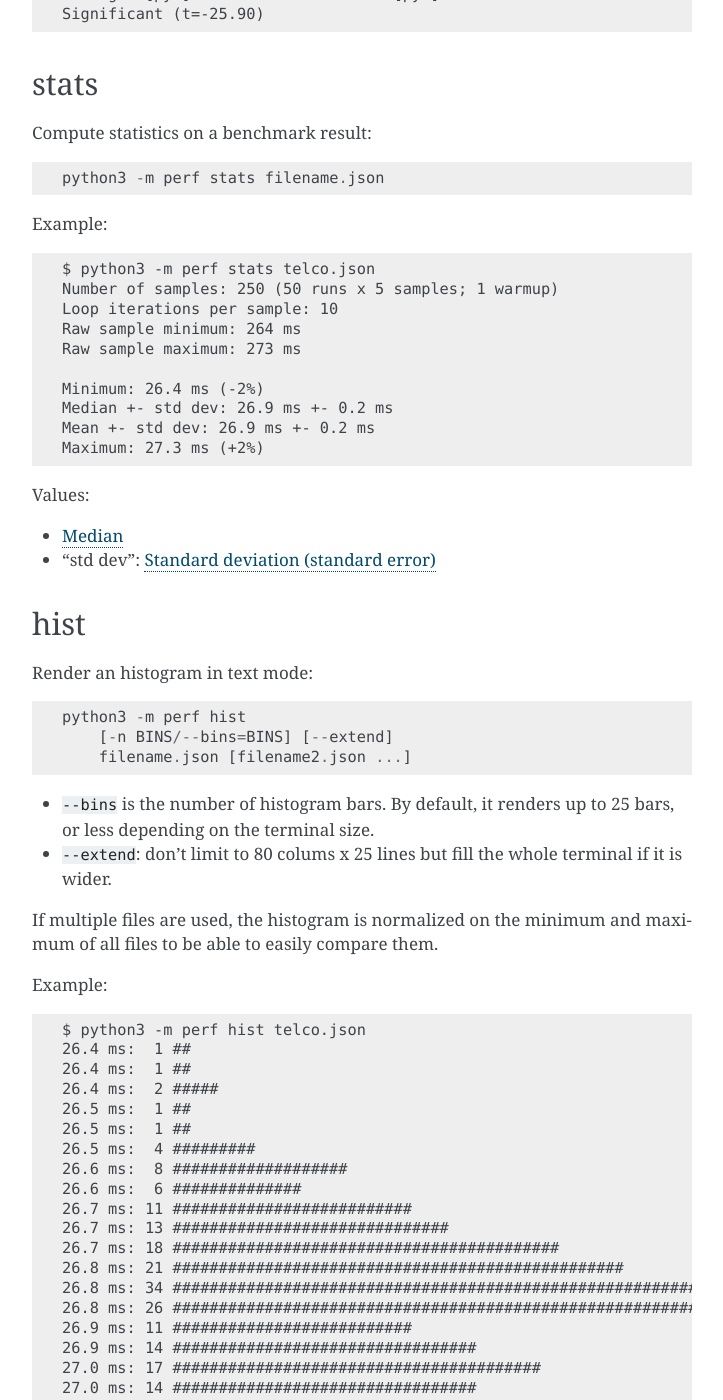
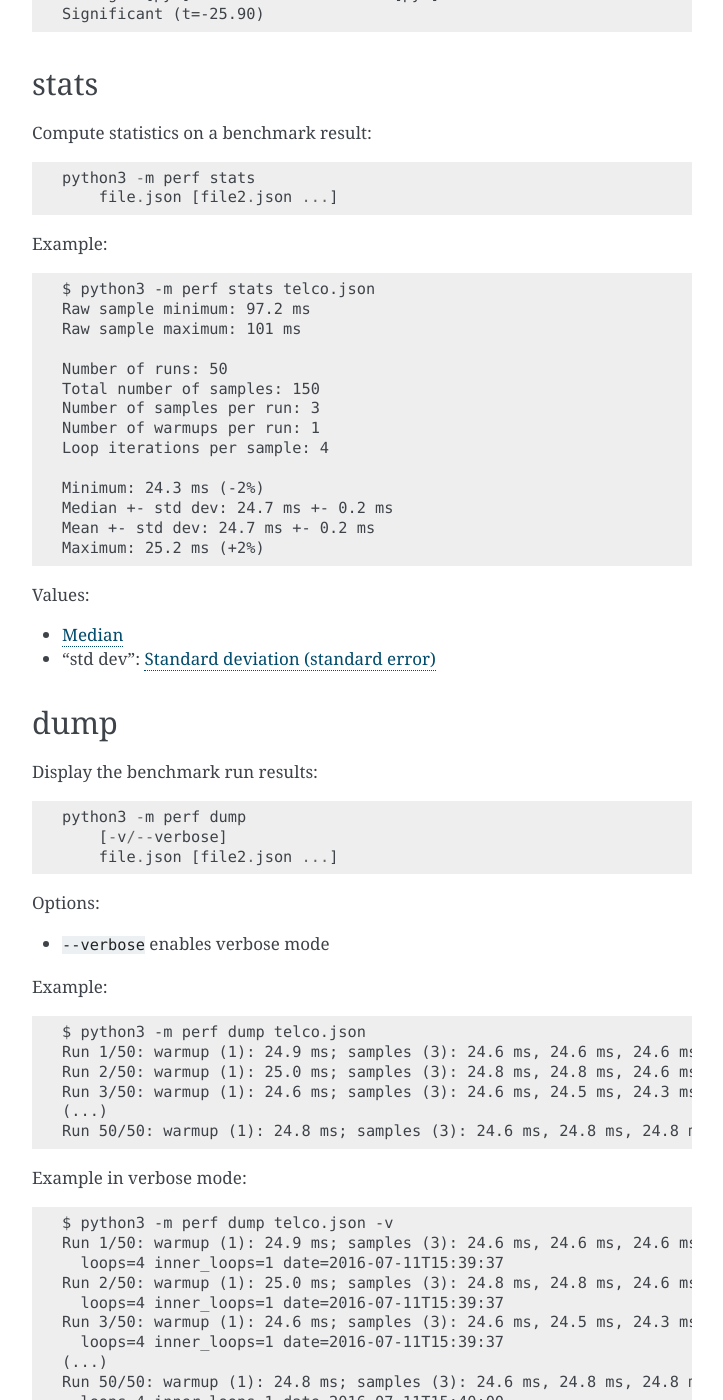
Before and after one commit to psf/pyperf, a Sphinx documentation site: the page built from doc/cli.rst, in a window 1280 px wide and 1400 px high, scrolled down 1500 px. Shown: the whole window, without its empty margins (388-1111 px from the left). Built offline with Sphinx 7.4.7, drawn with Linux system fonts in a browser that asks for light colours; some of the changed text lies outside the part shown.

Commit message:
add dump command
* rename collect_metadata() to collect_benchmark_metadata()
* add collect_run_metadata()
* regenerate tests/telco.json example: update tests using telco.json
* update documentation

```diff
--- a/TODO.rst
+++ b/TODO.rst
@@ -1,6 +1,7 @@
 TODO
 ====
 
+* cleanup --verbose in CLIs
 * really avoid removing existing file: open(name, 'x')
 * support 2^15 and/or 2**15 syntax for --loops
 * support --fast + -p1
--- a/doc/changelog.rst
+++ b/doc/changelog.rst
@@ -5,6 +5,7 @@ Version 0.7
 -----------
 
 * ``convert`` command: add ``--indent`` and ``--remove-warmups`` options
+* add ``dump`` command
 
 Version 0.6 (2016-07-06)
 ------------------------
--- a/doc/cli.rst
+++ b/doc/cli.rst
@@ -10,16 +10,17 @@ Show benchmarks of one or multiple benchmark suites::
 
     python3 -m perf show
         [-q/--quiet]
-        [-v/--verbose]
+        [-d/--dump]
         [-m/--metadata]
         |-g/--hist] [-t/--stats]
         [-b NAME/--name NAME]
         filename.json [filename2.json ...]
 
 * ``--quiet`` enables the quiet mode
-* ``--verbose`` enables the verbose mode
-* ``--metadata`` displays metadata: see :ref:`perf show metadata
-  <show_cmd_metadata>` command
+* ``--dump`` displays the benchmark run results,
+  see :ref:`perf dump <dump_cmd>` command
+* ``--metadata`` displays metadata: see :ref:`perf metadata
+  <metadata_cmd>` command
 * ``--hist`` displays an histogram of samples, see :ref:`perf hist <hist_cmd>`
   command
 * ``--stats`` displays statistics (min, max, ...), see :ref:`perf stats
@@ -27,6 +28,16 @@ Show benchmarks of one or multiple benchmark suites::
 * ``--name NAME`` only displays the benchmark called ``NAME``
 
 .. _show_cmd_metadata:
+
+Example in verbose mode::
+
+    $ python3 -m perf show -v run.json
+    Run 1/25: warmup (1): 555 ms; raw samples (3): 546 ms, 630 ms, 553 ms
+    Run 2/25: warmup (1): 572 ms; raw samples (3): 546 ms, 546 ms, 547 ms
+    (...)
+    Run 25/25: warmup (1): 602 ms; raw samples (3): 649 ms, 642 ms, 607 ms
+
+    Average: 56.3 ns +- 2.5 ns (25 runs x 3 samples; 1 warmup)
 
 Example with metadata::
 
@@ -80,20 +81,25 @@ stats
 
 Compute statistics on a benchmark result::
 
-    python3 -m perf stats filename.json
+    python3 -m perf stats
+        file.json [file2.json ...]
 
 Example::
 
     $ python3 -m perf stats telco.json
-    Number of samples: 250 (50 runs x 5 samples; 1 warmup)
-    Loop iterations per sample: 10
-    Raw sample minimum: 264 ms
-    Raw sample maximum: 273 ms
+    Raw sample minimum: 97.2 ms
+    Raw sample maximum: 101 ms
 
-    Minimum: 26.4 ms (-2%)
-    Median +- std dev: 26.9 ms +- 0.2 ms
-    Mean +- std dev: 26.9 ms +- 0.2 ms
-    Maximum: 27.3 ms (+2%)
+    Number of runs: 50
+    Total number of samples: 150
+    Number of samples per run: 3
+    Number of warmups per run: 1
+    Loop iterations per sample: 4
+
+    Minimum: 24.3 ms (-2%)
+    Median +- std dev: 24.7 ms +- 0.2 ms
+    Mean +- std dev: 24.7 ms +- 0.2 ms
+    Maximum: 25.2 ms (+2%)
 
 Values:
 
@@ -101,6 +107,43 @@ Values:
 * "std dev": `Standard deviation (standard error)
   <https://en.wikipedia.org/wiki/Standard_error>`_
 
+
+.. _dump_cmd:
+
+dump
+----
+
+Display the benchmark run results::
+
+    python3 -m perf dump
+        [-v/--verbose]
+        file.json [file2.json ...]
+
+Options:
+
+* ``--verbose`` enables verbose mode
+
+Example::
+
+    $ python3 -m perf dump telco.json
+    Run 1/50: warmup (1): 24.9 ms; samples (3): 24.6 ms, 24.6 ms, 24.6 ms
+    Run 2/50: warmup (1): 25.0 ms; samples (3): 24.8 ms, 24.8 ms, 24.6 ms
+    Run 3/50: warmup (1): 24.6 ms; samples (3): 24.6 ms, 24.5 ms, 24.3 ms
+    (...)
+    Run 50/50: warmup (1): 24.8 ms; samples (3): 24.6 ms, 24.8 ms, 24.8 ms
+
+Example in verbose mode::
+
+    $ python3 -m perf dump telco.json -v
+    Run 1/50: warmup (1): 24.9 ms; samples (3): 24.6 ms, 24.6 ms, 24.6 ms
+      loops=4 inner_loops=1 date=2016-07-11T15:39:37
+    Run 2/50: warmup (1): 25.0 ms; samples (3): 24.8 ms, 24.8 ms, 24.6 ms
+      loops=4 inner_loops=1 date=2016-07-11T15:39:37
+    Run 3/50: warmup (1): 24.6 ms; samples (3): 24.6 ms, 24.5 ms, 24.3 ms
+      loops=4 inner_loops=1 date=2016-07-11T15:39:37
+    (...)
+    Run 50/50: warmup (1): 24.8 ms; samples (3): 24.6 ms, 24.8 ms, 24.8 ms
+      loops=4 inner_loops=1 date=2016-07-11T15:40:00
 
 .. _hist_cmd:
 
--- a/doc/text_runner.rst
+++ b/doc/text_runner.rst
@@ -45,12 +45,15 @@ Output options
 
 Options::
 
+    [-d/--dump]
     [-m/--metadata]
     [-g/--hist]
     [-t/--stats]
     [-v/--verbose]
     [-q/--quiet]
 
+* ``--dump`` displays the benchmark run results,
+  see :ref:`perf dump <dump_cmd>` command
 * ``--metadata`` displays metadata: see :ref:`perf show metadata
   <show_cmd_metadata>` command
 * ``--hist`` displays an histogram of samples, see :ref:`perf hist <hist_cmd>`
```
Also changed, not shown: other parts of doc/cli.rst (+2 -10 lines), doc/api.rst (+10 -3 lines), perf/__init__.py (+15 -12 lines), 7 other files.
